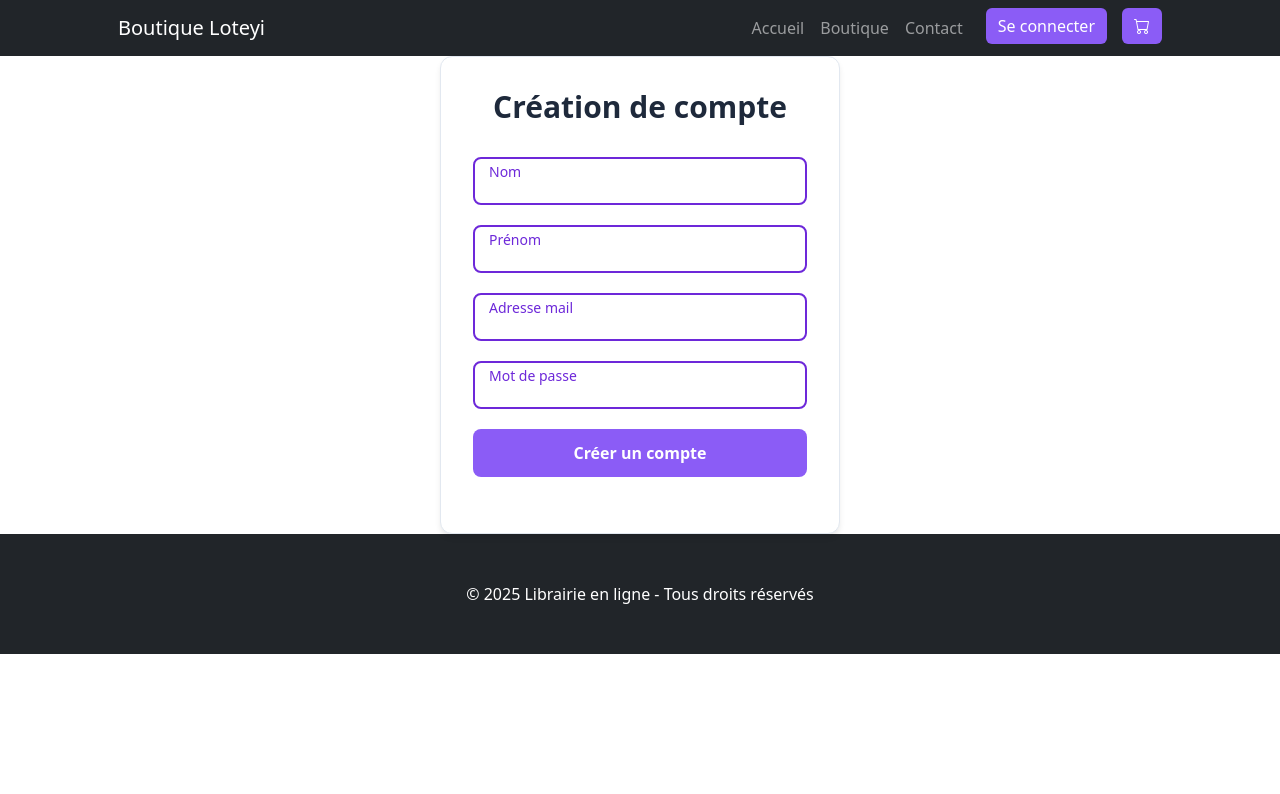
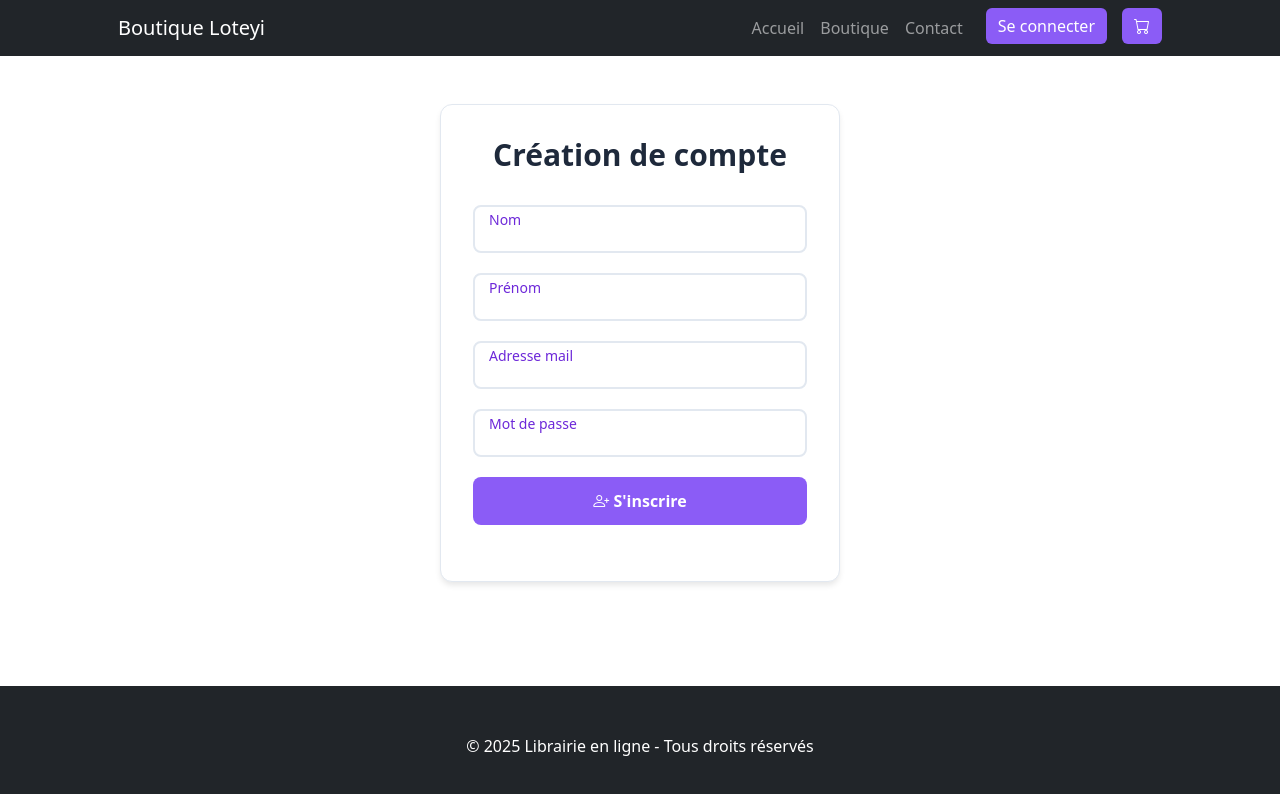
Before and after one commit to Latexier/LibrairieFront, an Angular app: page /signup in a window 1280 px wide. Shown: the top 794 px of the page. Built offline with nearby package versions, Linux system fonts and the light colour scheme.

Commit message:
formulaire inscription

```diff
--- a/src/app/components/signup/signup.component.css
+++ b/src/app/components/signup/signup.component.css
@@ -21,6 +21,7 @@ body {
 .signup-container {
     width: 100%;
     max-width: 400px;
+    min-height: 78.8vh;
 }
 
 .signup-card {
@@ -188,3 +189,9 @@ body {
 .signup-link a:hover {
     color: #4f46e5;
 }
+
+.input-wrapper input:not(:placeholder-shown) + label {
+  transform: translateY(-8px) scale(0.875);
+  color: #6d28d9;
+  font-weight: 500;
+}
--- a/src/app/components/signup/signup.component.html
+++ b/src/app/components/signup/signup.component.html
@@ -1,36 +1,95 @@
 <div class="row justify-content-center align-items-center">
   <div class="signup-container">
-        <div class="signup-card">
+    <div class="signup-card mt-5">
       <div class="signup-header">
         <h2>Création de compte</h2>
       </div>
-            <form class="signup-form" id="signupForm" novalidate>
+
+      <div *ngIf="successMessage" class="alert alert-success text-center">
+        {{ successMessage }}
+      </div>
+      <div *ngIf="errorMessage" class="alert alert-danger text-center">
+        {{ errorMessage }}
+      </div>
+
+      <form (ngSubmit)="onSubmit(registerForm)" #registerForm="ngForm" class="signup-form" novalidate>
         <div class="form-group">
           <div class="input-wrapper">
-                        <input type="text" id="name" name="name">
+            <input
+              type="text"
+              class="form-control"
+              [(ngModel)]="client.Nom"
+              name="nom"
+              required
+              #nom="ngModel"
+            />
             <label for="name">Nom</label>
+            <div *ngIf="nom.invalid && nom.touched" class="text-danger small">
+              Le nom est requis.
             </div>
           </div>
+        </div>
+
         <div class="form-group">
           <div class="input-wrapper">
-                        <input type="text" id="firstname" name="firstname">
+            <input
+              type="text"
+              class="form-control"
+              [(ngModel)]="client.Prenom"
+              name="prenom"
+              required
+              #prenom="ngModel"
+            />
             <label for="firstname">Prénom</label>
+            <div *ngIf="prenom.invalid && prenom.touched" class="text-danger small">
+              Le prénom est requis.
             </div>
           </div>
+        </div>
+
         <div class="form-group">
           <div class="input-wrapper">
-                        <input type="text" id="email" name="email">
+            <input
+              type="email"
+              class="form-control"
+              [(ngModel)]="client.Mail"
+              name="mail"
+              required
+              email
+              #mail="ngModel"
+            />
             <label for="email">Adresse mail</label>
+            <div *ngIf="mail.invalid && mail.touched" class="text-danger small">
+              Entrez une adresse mail valide.
             </div>
           </div>
+        </div>
+
         <div class="form-group">
           <div class="input-wrapper">
-                        <input type="password" id="password" name="password">
+            <input
+              type="password"
+              class="form-control"
+              [(ngModel)]="client.Password"
+              name="password"
+              required
+              minlength="6"
+              #password="ngModel"
+            />
             <label for="password">Mot de passe</label>
+            <div *ngIf="password.invalid && password.touched" class="text-danger small">
+              Le mot de passe doit contenir au moins 6 caractères.
             </div>
           </div>
-                <button type="submit" class="signup-btn">
-                    <span class="btn-text">Créer un compte</span>
+        </div>
+
+        <button
+          type="submit"
+          class="signup-btn"
+          [disabled]="loading || registerForm.invalid"
+        >
+          <span *ngIf="!loading"><i class="bi bi-person-plus"></i> S'inscrire</span>
+          <span *ngIf="loading" class="spinner-border spinner-border-sm"></span>
         </button>
       </form>
     </div>
--- a/src/app/components/signup/signup.component.ts
+++ b/src/app/components/signup/signup.component.ts
@@ -1,4 +1,7 @@
 import { Component } from '@angular/core';
+import { Router } from '@angular/router';
+import { Client } from '../../models/client.model';
+import { ClientService } from '../../services/client.service';
 
 @Component({
   selector: 'app-signup',
@@ -6,5 +9,46 @@ import { Component } from '@angular/core';
   styleUrls: ['./signup.component.css']
 })
 export class SignupComponent {
+  client: Client = {
+    Nom: '',
+    Prenom: '',
+    Mail: '',
+    Password: ''
+  };
 
+  successMessage = '';
+  errorMessage = '';
+  loading = false;
+
+  constructor(
+    private clientService: ClientService,
+    private router: Router
+  ) {}
+
+  onSubmit(form: any): void {
+    this.successMessage = '';
+    this.errorMessage = '';
+
+    if (form.invalid) {
+      this.errorMessage = 'Veuillez remplir correctement tous les champs.';
+      return;
+    }
+
+    this.loading = true;
+
+    this.clientService.register(this.client).subscribe({
+      next: (res) => {
+        this.successMessage = `Inscription réussie, Bienvenue ${this.client.Prenom} !`;
+        this.loading = false;
+
+        setTimeout(() => {
+          this.router.navigate(['/login']);
+        }, 1000);
+      },
+      error: (err) => {
+        this.errorMessage = err.error || 'Une erreur est survenue.';
+        this.loading = false;
+      }
+    });
+  }
 }
--- a/src/app/models/client.model.ts
+++ b/src/app/models/client.model.ts
@@ -1,5 +1,5 @@
 export interface Client {
-  Id: number;
+  Id?: number;
   Nom: string;
   Prenom: string;
   Password: string;
--- a/src/app/services/client.service.ts
+++ b/src/app/services/client.service.ts
@@ -15,4 +15,8 @@ export class ClientService {
   login(mail: string, password: string): Observable<Client> {
     return this.http.post<Client>(`${this.apiUrl}/login`, { mail, password });
   }
+
+  register(client: Client): Observable<any> {
+    return this.http.post(`${this.apiUrl}/register`, client);
+  }
 }
```
Lines whose indentation alone changed are shown as unchanged.
